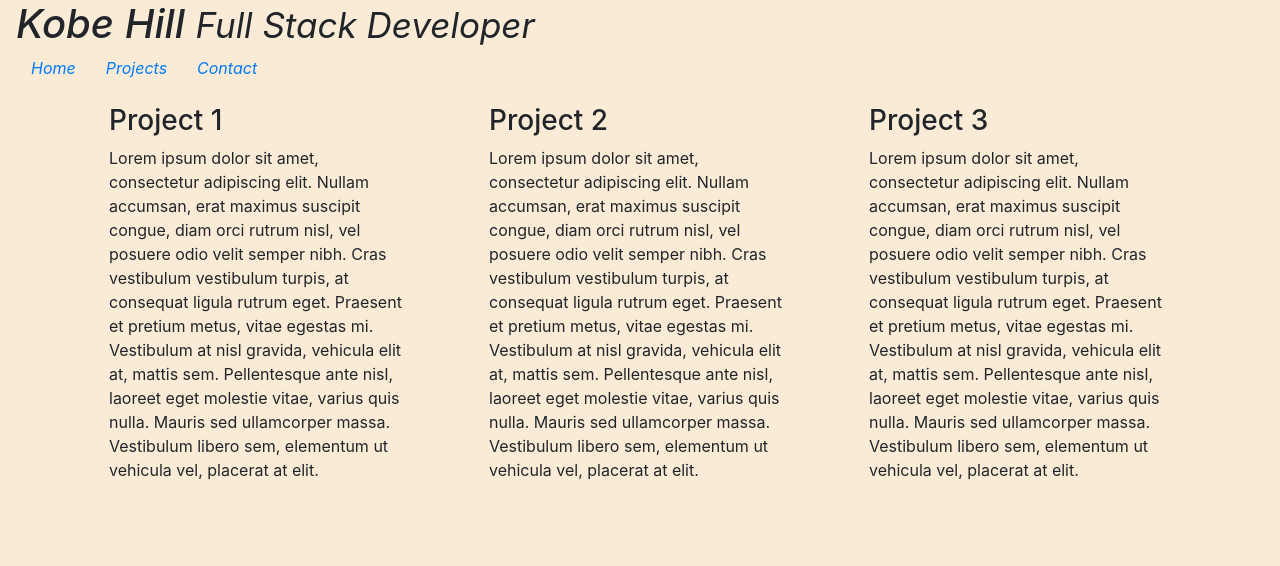
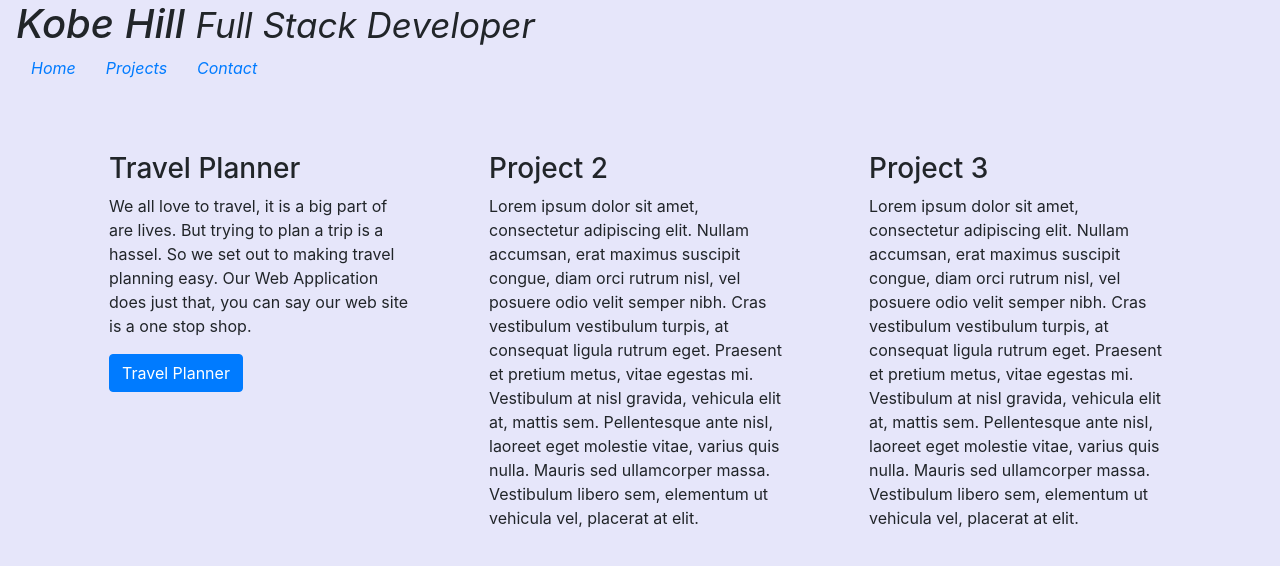
Before and after one commit to Kobehill68/React-Portfolio, a React (Create React App) app: page /projects in a window 1280 px wide. Shown: the top 566 px of the page. Built offline with nearby package versions, Linux system fonts and the light colour scheme.

Commit message:
styling the pages

```diff
--- a/src/App.css
+++ b/src/App.css
@@ -7,6 +7,11 @@
 
 .col-md-2{
     text-decoration: none;
+
+}
+
+.col-md-2:hover{
+    color: #ff8000;
 }
 
 .project{
--- a/src/components/Contact.js
+++ b/src/components/Contact.js
@@ -6,11 +6,15 @@ import '../App.css'
 export default class Contact extends Component {
     render() {
         return (
-            <div className='page-footer'>
-                <h4>Github: Link to github</h4>
-                <h4>LinkedIn: </h4>
-                <h4>Email: </h4>
-
+            <div className='container mt-5'>
+                <h2 className='mt-3 mb-3'> Contact Me</h2>
+                <div className="row">
+                    <div className="col">
+                        <h4>Github: Link to github</h4>
+                        <h4>LinkedIn: </h4>
+                        <h4>Email: </h4>
+                    </div>
+                </div>
             </div>
         )
     }
--- a/src/components/Projects.js
+++ b/src/components/Projects.js
@@ -6,16 +6,15 @@ import '../App.css'
 export default class Projects extends Component {
     render() {
         return (
-            <div className='container'>
+            <div className='container mt-5'>
                 <div className='row'>
                     <div className='col-md-4 well'>
                         <div className='project'>
-                            <h3>Project 1</h3>
-                            <p>Lorem ipsum dolor sit amet, consectetur adipiscing elit. Nullam accumsan, erat maximus suscipit congue,
-                            diam orci rutrum nisl, vel posuere odio velit semper nibh. Cras vestibulum vestibulum turpis, at consequat
-                            ligula rutrum eget. Praesent et pretium metus, vitae egestas mi. Vestibulum at nisl gravida, vehicula elit at,
-                            mattis sem. Pellentesque ante nisl, laoreet eget molestie vitae, varius quis nulla. Mauris sed ullamcorper massa.
-                            Vestibulum libero sem, elementum ut vehicula vel, placerat at elit.</p>
+                            <h3>Travel Planner</h3>
+                            <p>We all love to travel, it is a big part of are lives. But trying to plan a
+                            trip is a hassel. So we set out to making travel planning easy. Our Web Application does
+                            just that, you can say our web site is a one stop shop.</p>
+                            <a href="https://benjdg.github.io/Travel_App/" class="btn btn-primary">Travel Planner</a>
                         </div>
                     </div>
 
--- a/src/index.css
+++ b/src/index.css
@@ -2,5 +2,5 @@ html, body, #root{
   padding: 0;
   margin: 0;
   height: 100%;
-  background-color: antiquewhite;
+  background-color: lavender;
 }
```
